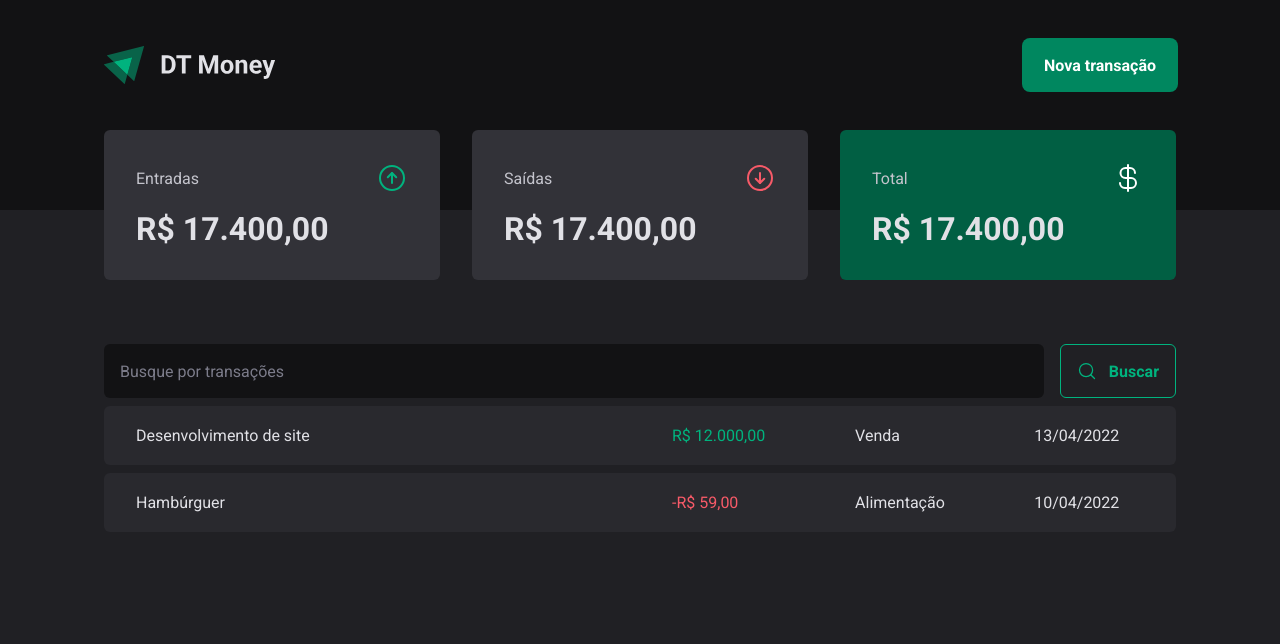
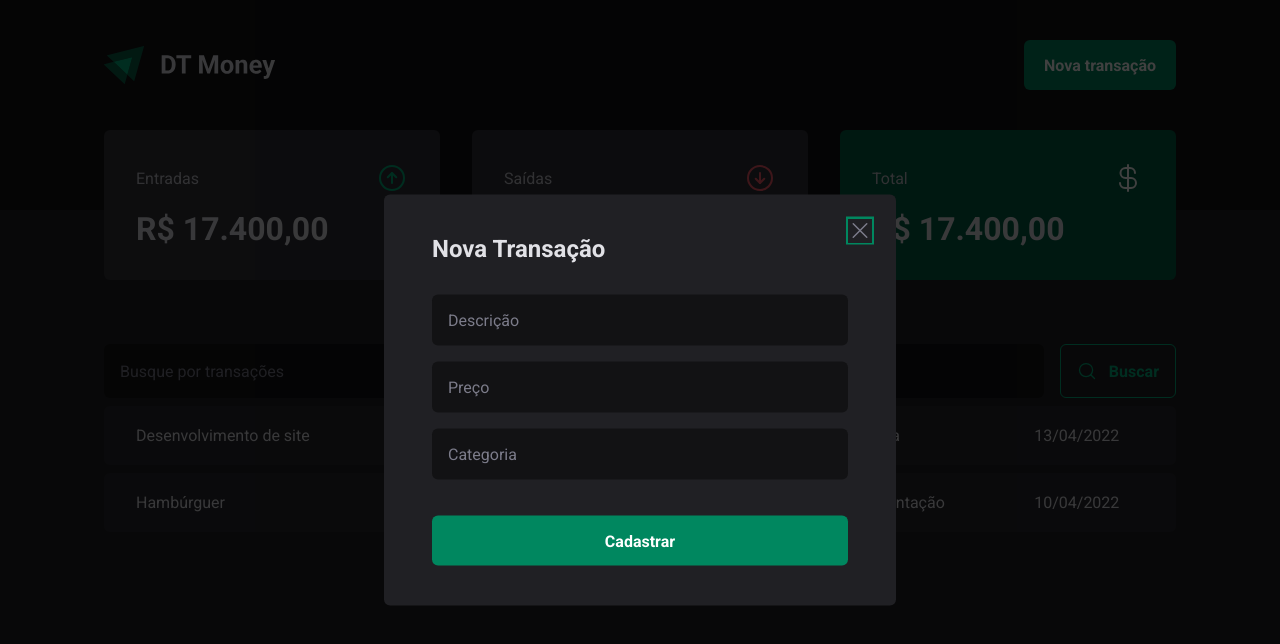
Before and after one commit to rafael-acerqueira/dt-money, a React (Vite) app: page / in a window 1280 px wide. Both pictures are taken after a click on the button "Nova transação". Shown: the top 644 px of the page. Built offline with nearby package versions, Linux system fonts and the light colour scheme; the HTML template or start-up script is replaced by a standard one.

Commit message:
Add Modal and initial styles

```diff
--- a/package.json
+++ b/package.json
@@ -10,6 +10,7 @@
     "preview": "vite preview"
   },
   "dependencies": {
+    "@radix-ui/react-dialog": "^1.0.5",
     "phosphor-react": "^1.4.1",
     "react": "^18.2.0",
     "react-dom": "^18.2.0",
--- a/src/components/Header/index.tsx
+++ b/src/components/Header/index.tsx
@@ -1,6 +1,7 @@
 import { HeaderContainer, HeaderContent, NewTransactionButton } from "./styles";
-
+import * as Dialog from '@radix-ui/react-dialog';
 import logoImg from "../../assets/logo.svg";
+import { NewTransactionModal } from "../NewTransactionModal";
 
 export function Header() {
   return (
@@ -8,7 +9,13 @@
       <HeaderContent>
         <img src={logoImg} alt="" />
 
-        <NewTransactionButton>Nova transação</NewTransactionButton>
+        <Dialog.Root>
+          <Dialog.Trigger asChild>
+            <NewTransactionButton>Nova transação</NewTransactionButton>
+          </Dialog.Trigger>
+
+          <NewTransactionModal />
+        </Dialog.Root>
       </HeaderContent>
     </HeaderContainer>
   );
--- /dev/null
+++ b/src/components/NewTransactionModal/index.tsx
@@ -0,0 +1,30 @@
+import * as Dialog from '@radix-ui/react-dialog';
+import { X } from "phosphor-react";
+
+import { CloseButton, Content, Overlay } from './styles';
+
+export function NewTransactionModal() {
+  return (
+    <Dialog.Portal>
+      <Overlay />
+
+      <Content>
+        <Dialog.Title>Nova Transação</Dialog.Title>
+
+        <CloseButton>
+          <X size={24} />
+        </CloseButton>
+
+        <form>
+          <input type="text" placeholder="Descrição" required />
+          <input type="number" placeholder="Preço" required />
+          <input type="text" placeholder="Categoria" required />
+
+          <button type="submit">
+            Cadastrar
+          </button>
+        </form>
+      </Content>
+    </Dialog.Portal>
+  );
+}
--- /dev/null
+++ b/src/components/NewTransactionModal/styles.ts
@@ -0,0 +1,63 @@
+import styled from "styled-components";
+import * as Dialog from '@radix-ui/react-dialog';
+
+export const Overlay = styled(Dialog.Overlay)`
+  position: fixed;
+  width: 100vw;
+  height: 100vh;
+  inset: 0;
+  background: rgba(0, 0, 0, 0.75);
+`;
+
+export const Content = styled(Dialog.Content)`
+  min-width: 32rem;
+  border-radius: 6px;
+  padding: 2.5rem 3rem;
+  background: ${props => props.theme["gray-800"]};
+  position: fixed;
+  top: 50%;
+  left: 50%;
+  transform: translate(-50%, -50%);
+  form {
+    margin-top: 2rem;
+    display: flex;
+    flex-direction: column;
+    gap: 1rem;
+    input {
+      border-radius: 6px;
+      border: 0;
+      background: ${props => props.theme["gray-900"]};
+      color: ${props => props.theme["gray-300"]};
+      padding: 1rem;
+      &::placeholder {
+        color: ${props => props.theme["gray-500"]};
+      }
+    }
+    button[type="submit"] {
+      height: 50px;
+      border: 0;
+      background: ${props => props.theme["green-500"]};
+      color: ${props => props.theme.white};
+      font-weight: bold;
+      padding: 0 1.25rem;
+      border-radius: 6px;
+      margin-top: 1.25rem;
+      cursor: pointer;
+      &:hover {
+        background: ${props => props.theme["green-700"]};
+        transition: background-color 0.2s;
+      }
+    }
+  }
+`;
+
+export const CloseButton = styled(Dialog.Close)`
+  position: absolute;
+  background: transparent;
+  border: 0;
+  top: 1.5rem;
+  right: 1.5rem;
+  line-height: 0;
+  cursor: pointer;
+  color: ${props => props.theme["gray-500"]};
+`;
```
Also changed, not shown: 1 other file (tests, documents, lock files or other folders).
